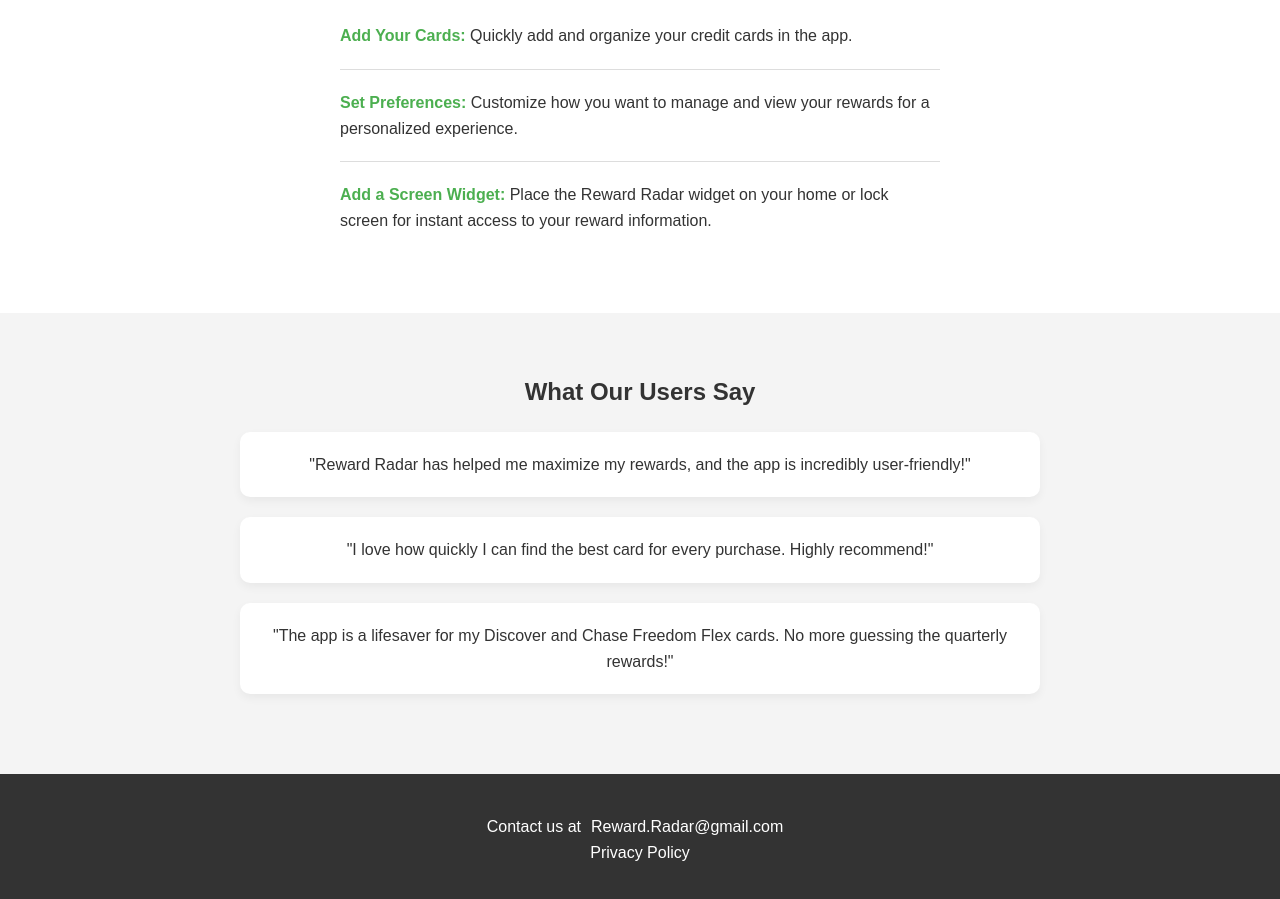
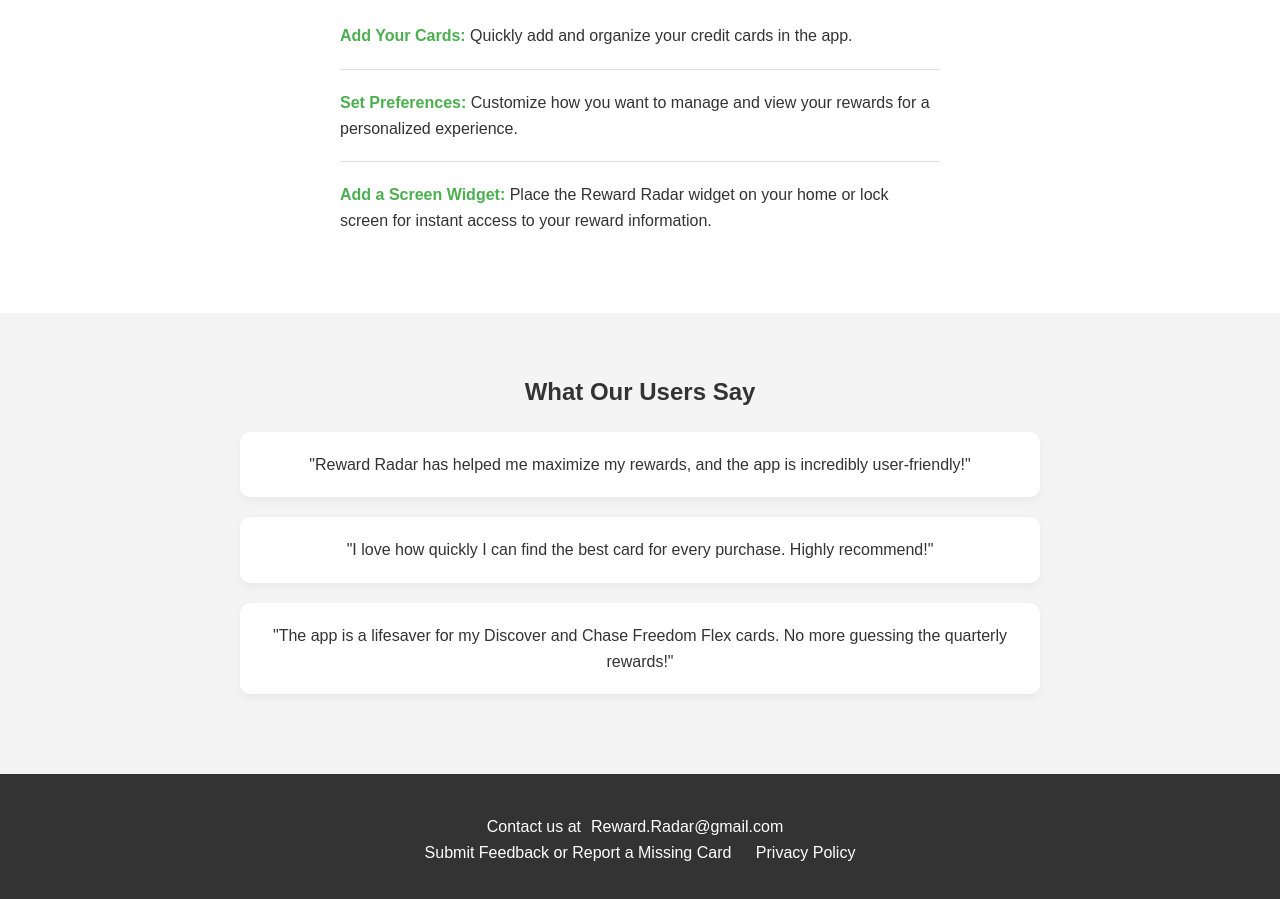
Before and after one commit to reradar/reradar.github.io, a plain HTML site: page index.html in a window 1280 px wide. Shown: the part 1092-1991 px from the top of the page. Drawn offline with Linux system fonts and the light colour scheme.

Commit message:
Update index.html

```diff
--- a/index.html
+++ b/index.html
@@ -83,6 +83,7 @@
     <!-- Footer Section -->
     <footer>
         <p>Contact us at<a href="mailto:Reward.Radar@gmail.com">Reward.Radar@gmail.com</a></p>
+        <a href="https://forms.gle/SUQpfuMFTPisYWcd6">Submit Feedback or Report a Missing Card</a>
         <a href="https://sites.google.com/view/reward-radar-privacy-policy">Privacy Policy</a>
     </footer>
 
```
